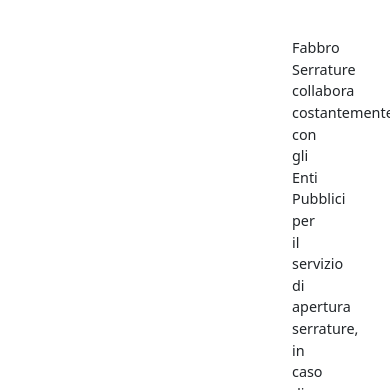
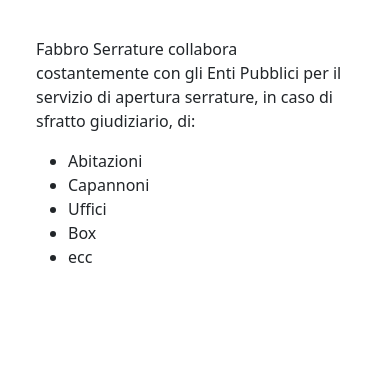
Before and after one commit to strazzullociroandrea/michelemultiservice, a plain HTML site: page servizi/sfratti.html in a window 390 px wide. Shown: the part 1078-1468 px from the top of the page. Drawn offline with nearby package versions, Linux system fonts and the light colour scheme; files whose address does not match are found by name.

Commit message:
Sistemazione testo responsive

```diff
--- a/servizi/baseservizi.css
+++ b/servizi/baseservizi.css
@@ -10,13 +10,15 @@
     .text-right-responsive {
         font-size: 0.9rem;
         text-align: left;
+        margin: 1rem 2rem; /* Margine più ridotto su tablet */
     }
 }
 
 /* Regola per schermi molto piccoli (smartphone verticali) */
 @media (max-width: 576px) {
     .text-right-responsive {
+        font-size: 1rem; /* Leggermente più grande per la leggibilità su schermi piccoli */
         text-align: left;
-        font-size: 0.9rem;
+        margin: 1rem 1rem; /* Margini minimi su smartphone */
     }
 }
```
